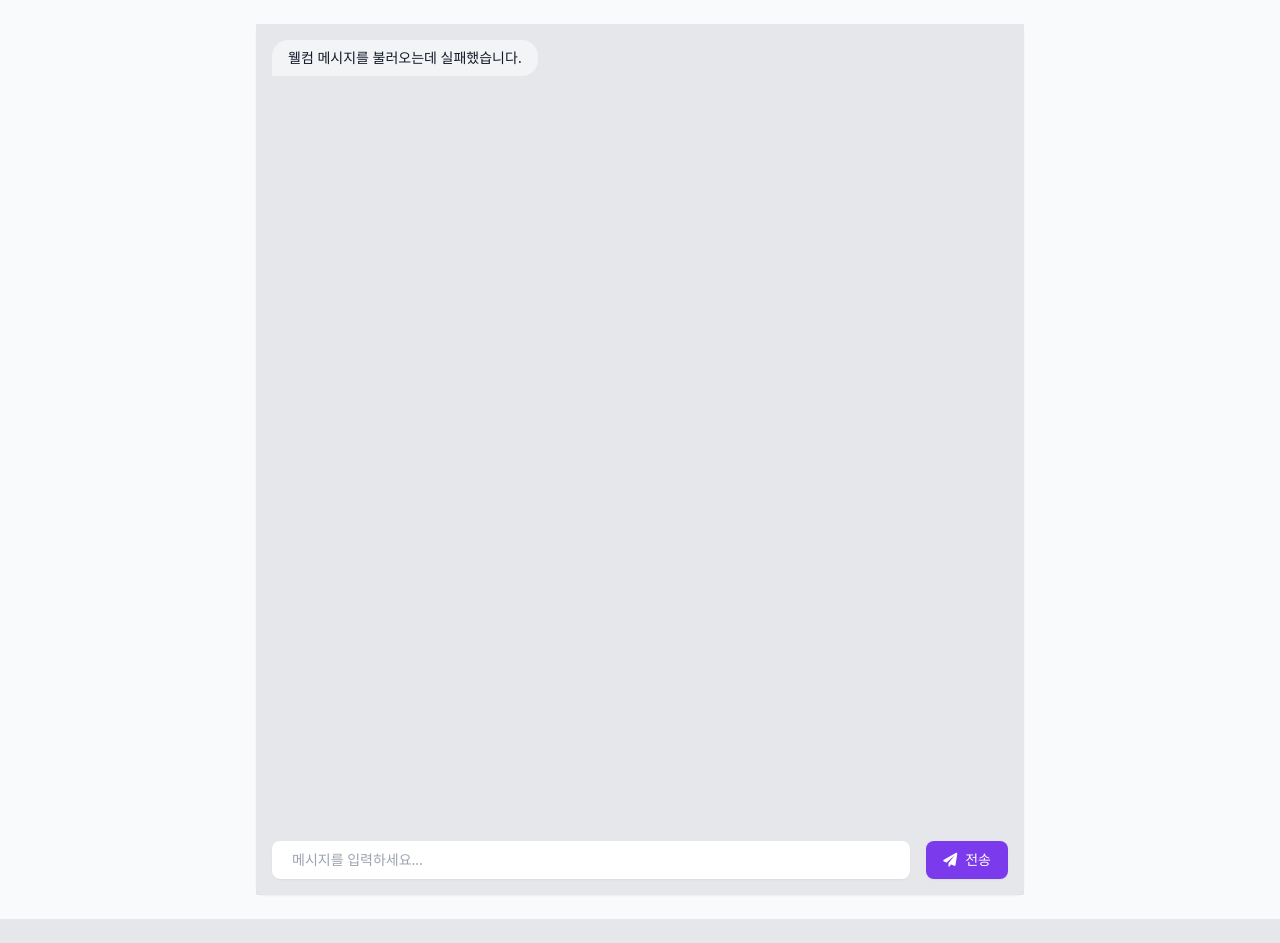
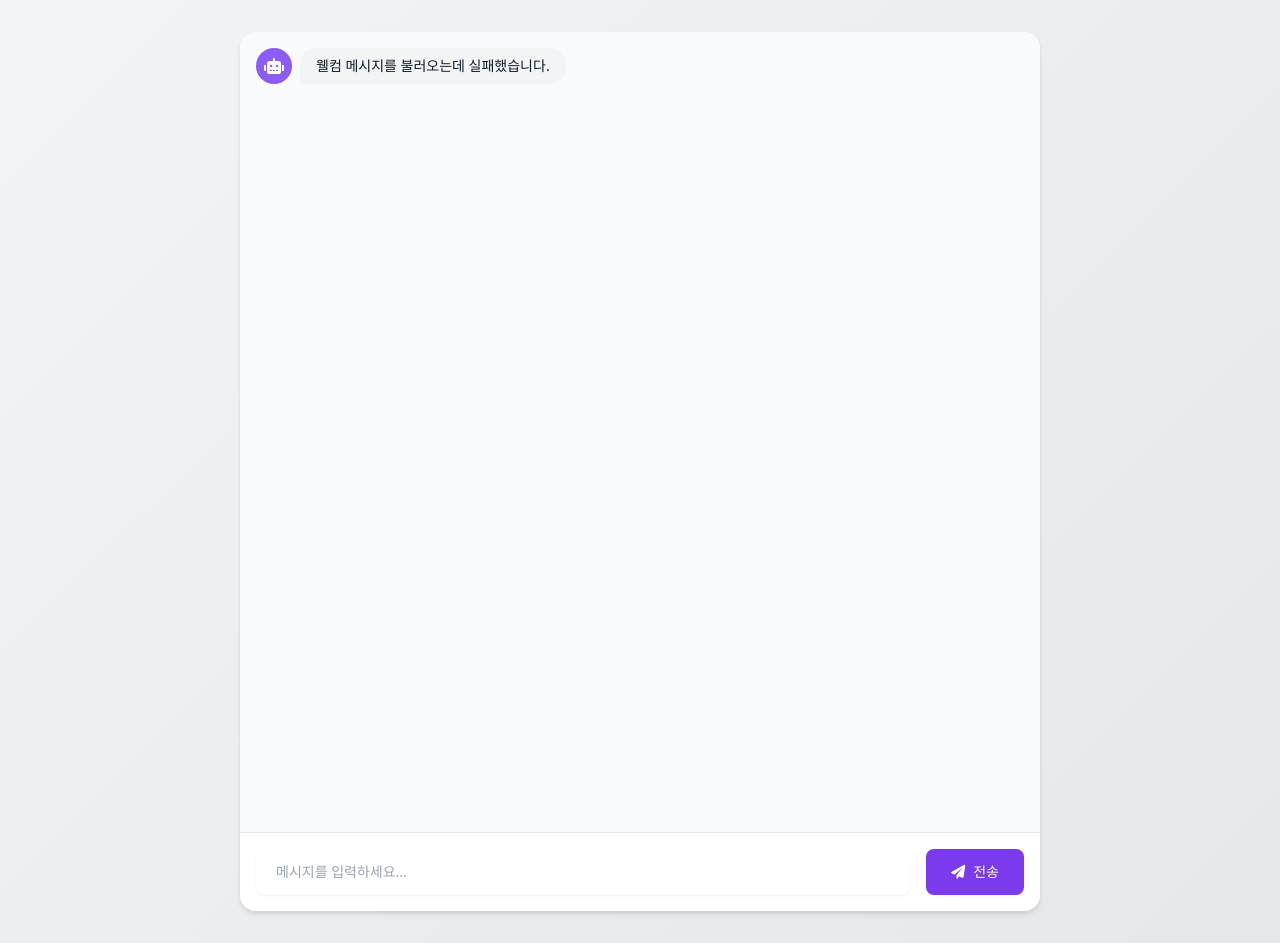
Before and after one commit to PrimadonnaGit/naver-smartstore-faq-chatbot, a Python web app: template templates/index.html in a window 1280 px wide. Before the commit the page ends 919 px from the top, so only its background shows below. Run offline with Jinja, Linux system fonts and the light colour scheme; the template is opened without the code that fills it, so the values that code supplies are empty; some libraries are stand-ins or nearby versions.

Commit message:
fix: add avatar

```diff
--- a/templates/base.html
+++ b/templates/base.html
@@ -42,7 +42,6 @@
             background: #ccc;
         }
 
-        /* 메시지 페이드인 애니메이션 */
         @keyframes fadeIn {
             from {
                 opacity: 0;
@@ -58,7 +57,6 @@
             animation: fadeIn 0.3s ease-in-out;
         }
 
-        /* 로딩 애니메이션 */
         @keyframes bounce {
             0%, 80%, 100% {
                 transform: scale(0);
@@ -72,7 +70,7 @@
             display: flex;
             gap: 4px;
             padding: 2px 4px;
-            min-width: 52px;  /* 3개의 점 + 간격을 고려한 최소 너비 */
+            min-width: 52px;
         }
 
         .typing-indicator span {
@@ -97,14 +95,66 @@
             background-color: #f3f4f6;
             cursor: not-allowed;
         }
+
+        .chat-wrapper {
+            min-height: 100vh;
+            display: flex;
+            flex-direction: column;
+            background: linear-gradient(135deg, #f3f4f6 0%, #e5e7eb 100%);
+        }
+
+        .chat-container {
+            background-color: white;
+            border-radius: 1rem;
+            box-shadow: 0 4px 6px -1px rgba(0, 0, 0, 0.1), 0 2px 4px -1px rgba(0, 0, 0, 0.06);
+            width: 100%;
+            max-width: 800px;
+            margin: 2rem auto;
+            overflow: hidden;
+        }
+
+        .user-avatar {
+            width: 36px;
+            height: 36px;
+            border-radius: 50%;
+            display: flex;
+            align-items: center;
+            justify-content: center;
+            flex-shrink: 0;
+        }
+
+        .bot-avatar {
+            background-color: #8b5cf6;
+            color: white;
+        }
+
+        .user-avatar.human {
+            background-color: #e5e7eb;
+            color: #4b5563;
+        }
     </style>
-
-    {% block head %}{% endblock %}
 </head>
-<body class="bg-gray-50 min-h-screen">
-<main class="max-w-3xl mx-auto py-6">
-    {% block content %}{% endblock %}
-</main>
-{% block scripts %}{% endblock %}
+<body>
+    <div class="chat-wrapper">
+        <div class="chat-container">
+            <div id="chat-container" class="h-[800px] overflow-y-auto p-4 space-y-4 bg-gray-50">
+                <!-- Messages will be inserted here -->
+            </div>
+            <div class="border-t p-4 bg-white">
+                <div class="flex space-x-4">
+                    <input type="text"
+                           id="message-input"
+                           class="flex-1 text-sm rounded-lg border-gray-300 px-5 py-3 shadow-sm focus:border-primary-500 focus:ring-primary-500"
+                           placeholder="메시지를 입력하세요...">
+                    <button id="send-button"
+                            class="inline-flex items-center px-6 py-3 border border-transparent text-sm font-medium rounded-lg shadow-sm text-white bg-primary-600 hover:bg-primary-700 focus:outline-none focus:ring-2 focus:ring-offset-2 focus:ring-primary-500 transition-colors duration-200">
+                        <i class="fas fa-paper-plane mr-2"></i>
+                        전송
+                    </button>
+                </div>
+            </div>
+        </div>
+    </div>
+    <script src="/static/js/chat.js"></script>
 </body>
 </html>
```
Also changed, not shown: static/js/chat.js (+17 -12 lines).
